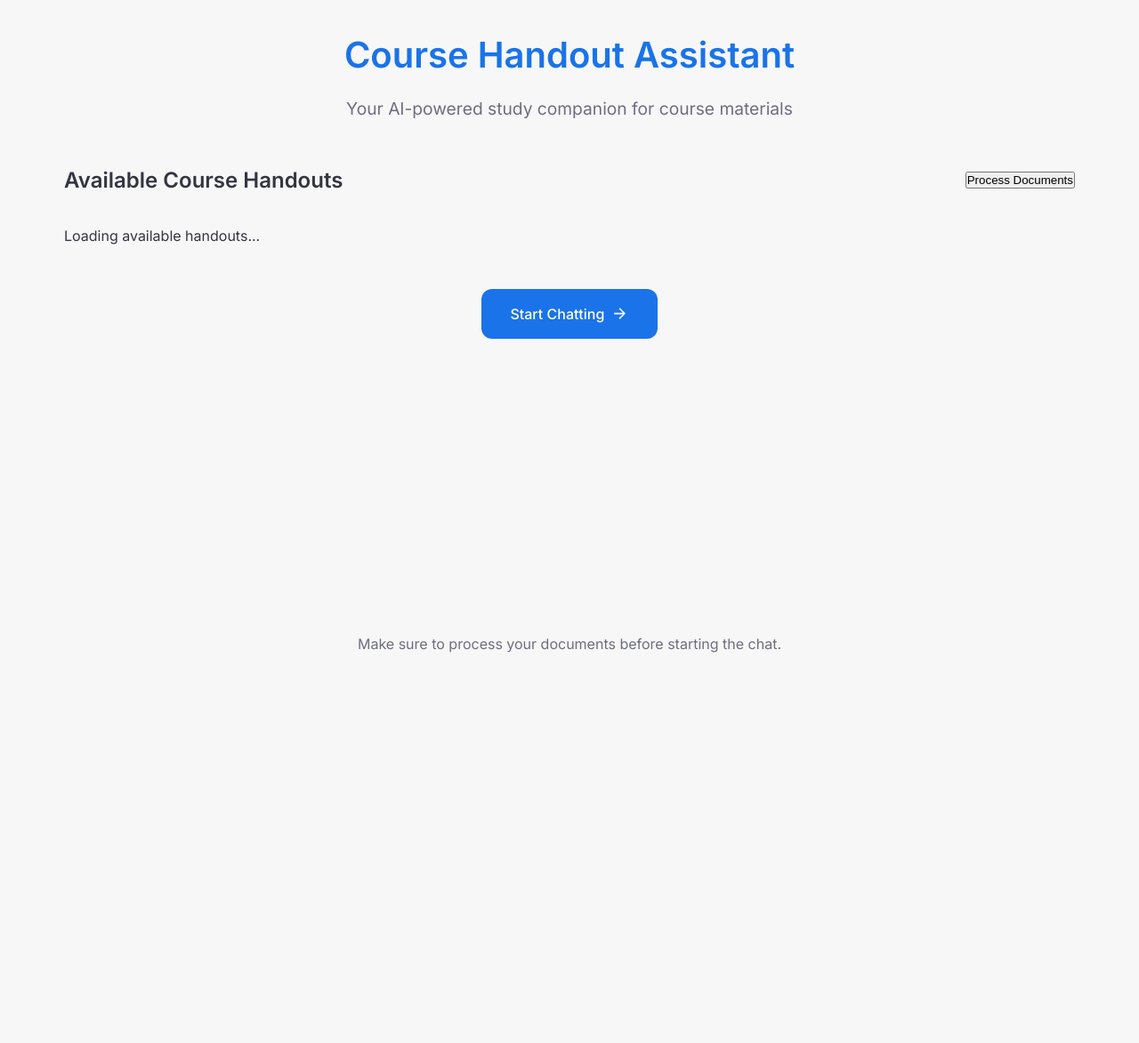
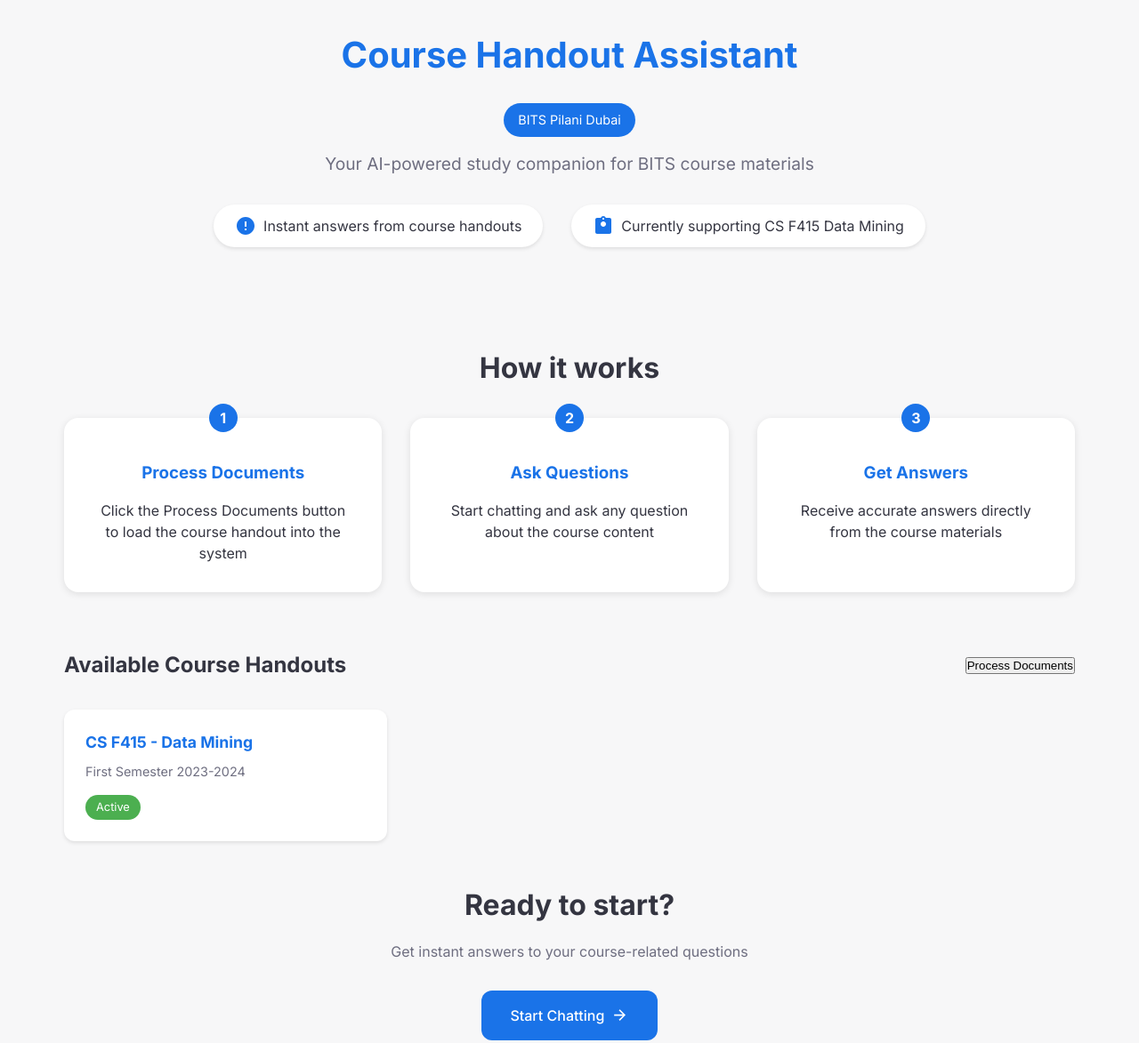
Before and after one commit to HUSAM-07/hacked-the-bot-working-main-main, a plain HTML site: page frontend/index.html in a window 1280 px wide. Shown: the top 1173 px of the page at 89% size. Before the commit the page ends 800 px from the top, so only its background shows below. Drawn offline with Linux system fonts and the light colour scheme; a script that the page names is missing.

Commit message:
enhanced the UI

```diff
--- a/frontend/index.html
+++ b/frontend/index.html
@@ -3,18 +3,56 @@
 <head>
     <meta charset="UTF-8">
     <meta name="viewport" content="width=device-width, initial-scale=1.0">
-    <title>Course Handout Assistant - Home</title>
+    <title>Course Handout Assistant - BITS Pilani Dubai</title>
     <link rel="stylesheet" href="static/css/style.css">
-    <link rel="stylesheet" href="https://fonts.googleapis.com/css2?family=Inter:wght@400;500;600&display=swap">
+    <link rel="stylesheet" href="https://fonts.googleapis.com/css2?family=Inter:wght@400;500;600;700&display=swap">
 </head>
 <body>
     <div class="landing-container">
         <header class="landing-header">
+            <div class="brand">
                 <h1>Course Handout Assistant</h1>
-            <p>Your AI-powered study companion for course materials</p>
+                <span class="badge">BITS Pilani Dubai</span>
+            </div>
+            <p class="tagline">Your AI-powered study companion for BITS course materials</p>
+            <div class="feature-highlights">
+                <div class="feature">
+                    <svg class="feature-icon" viewBox="0 0 24 24">
+                        <path d="M12 2C6.48 2 2 6.48 2 12s4.48 10 10 10 10-4.48 10-10S17.52 2 12 2zm1 15h-2v-2h2v2zm0-4h-2V7h2v6z"/>
+                    </svg>
+                    <span>Instant answers from course handouts</span>
+                </div>
+                <div class="feature">
+                    <svg class="feature-icon" viewBox="0 0 24 24">
+                        <path d="M19 3h-4.18C14.4 1.84 13.3 1 12 1c-1.3 0-2.4.84-2.82 2H5c-1.1 0-2 .9-2 2v14c0 1.1.9 2 2 2h14c1.1 0 2-.9 2-2V5c0-1.1-.9-2-2-2zm-7 0c.55 0 1 .45 1 1s-.45 1-1 1-1-.45-1-1 .45-1 1-1zm0 4c1.66 0 3 1.34 3 3s-1.34 3-3 3-3-1.34-3-3 1.34-3 3-3z"/>
+                    </svg>
+                    <span>Currently supporting CS F415 Data Mining</span>
+                </div>
+            </div>
         </header>
 
         <main class="landing-content">
+            <section class="info-section">
+                <h2>How it works</h2>
+                <div class="steps-grid">
+                    <div class="step-card">
+                        <div class="step-number">1</div>
+                        <h3>Process Documents</h3>
+                        <p>Click the Process Documents button to load the course handout into the system</p>
+                    </div>
+                    <div class="step-card">
+                        <div class="step-number">2</div>
+                        <h3>Ask Questions</h3>
+                        <p>Start chatting and ask any question about the course content</p>
+                    </div>
+                    <div class="step-card">
+                        <div class="step-number">3</div>
+                        <h3>Get Answers</h3>
+                        <p>Receive accurate answers directly from the course materials</p>
+                    </div>
+                </div>
+            </section>
+
             <section class="handouts-section">
                 <div class="section-header">
                     <h2>Available Course Handouts</h2>
@@ -25,22 +63,31 @@
                 </div>
 
                 <div class="handouts-grid" id="handouts-grid">
-                    <div class="loading-message">Loading available handouts...</div>
+                    <div class="handout-card active">
+                        <h3>CS F415 - Data Mining</h3>
+                        <p>First Semester 2023-2024</p>
+                        <span class="status-badge">Active</span>
+                    </div>
                 </div>
             </section>
 
             <section class="cta-section">
+                <div class="cta-content">
+                    <h2>Ready to start?</h2>
+                    <p>Get instant answers to your course-related questions</p>
                     <a href="chat.html" class="cta-button">
                         Start Chatting
                         <svg viewBox="0 0 24 24" class="arrow-icon">
                             <path d="M12 4l-1.41 1.41L16.17 11H4v2h12.17l-5.58 5.59L12 20l8-8z"></path>
                         </svg>
                     </a>
+                </div>
             </section>
         </main>
 
         <footer class="landing-footer">
-            <p>Make sure to process your documents before starting the chat.</p>
+            <p>© 2024 Course Handout Assistant | BITS Pilani Dubai Campus</p>
+            <p class="footer-note">Make sure to process your documents before starting the chat.</p>
         </footer>
     </div>
     <script src="static/js/landing.js"></script>
--- a/frontend/static/css/style.css
+++ b/frontend/static/css/style.css
@@ -559,3 +559,133 @@ code {
 .chat-messages::-webkit-scrollbar-thumb:hover {
     background: var(--text-light);
 }
+
+/* Add these new styles to your existing style.css */
+
+.brand {
+    text-align: center;
+    margin-bottom: 1rem;
+}
+
+.badge {
+    background: var(--primary-color);
+    color: white;
+    padding: 0.5rem 1rem;
+    border-radius: 2rem;
+    font-size: 0.9rem;
+    margin-top: 0.5rem;
+    display: inline-block;
+}
+
+.tagline {
+    font-size: 1.4rem;
+    color: var(--text-light);
+    margin-bottom: 2rem;
+}
+
+.feature-highlights {
+    display: flex;
+    gap: 2rem;
+    justify-content: center;
+    margin-top: 2rem;
+}
+
+.feature {
+    display: flex;
+    align-items: center;
+    gap: 0.5rem;
+    background: var(--message-bg);
+    padding: 0.75rem 1.5rem;
+    border-radius: 2rem;
+    box-shadow: 0 2px 4px var(--shadow-color);
+}
+
+.feature-icon {
+    width: 1.5rem;
+    height: 1.5rem;
+    fill: var(--primary-color);
+}
+
+.steps-grid {
+    display: grid;
+    grid-template-columns: repeat(auto-fit, minmax(250px, 1fr));
+    gap: 2rem;
+    margin: 2rem 0;
+}
+
+.step-card {
+    background: var(--message-bg);
+    padding: 2rem;
+    border-radius: 1rem;
+    text-align: center;
+    position: relative;
+    box-shadow: 0 2px 8px var(--shadow-color);
+}
+
+.step-number {
+    background: var(--primary-color);
+    color: white;
+    width: 2rem;
+    height: 2rem;
+    border-radius: 50%;
+    display: flex;
+    align-items: center;
+    justify-content: center;
+    position: absolute;
+    top: -1rem;
+    left: 50%;
+    transform: translateX(-50%);
+    font-weight: bold;
+}
+
+.step-card h3 {
+    margin: 1rem 0;
+    color: var(--primary-color);
+}
+
+.info-section {
+    margin: 4rem 0;
+    text-align: center;
+}
+
+.info-section h2 {
+    font-size: 2rem;
+    margin-bottom: 2rem;
+}
+
+.status-badge {
+    background: #4CAF50;
+    color: white;
+    padding: 0.25rem 0.75rem;
+    border-radius: 1rem;
+    font-size: 0.8rem;
+    margin-top: 1rem;
+    display: inline-block;
+}
+
+.cta-content {
+    text-align: center;
+    max-width: 600px;
+    margin: 0 auto;
+}
+
+.cta-content h2 {
+    font-size: 2rem;
+    margin-bottom: 1rem;
+}
+
+.cta-content p {
+    color: var(--text-light);
+    margin-bottom: 2rem;
+}
+
+@media (max-width: 768px) {
+    .feature-highlights {
+        flex-direction: column;
+        align-items: center;
+    }
+
+    .steps-grid {
+        grid-template-columns: 1fr;
+    }
+}
```
Lines whose indentation alone changed are shown as unchanged.
